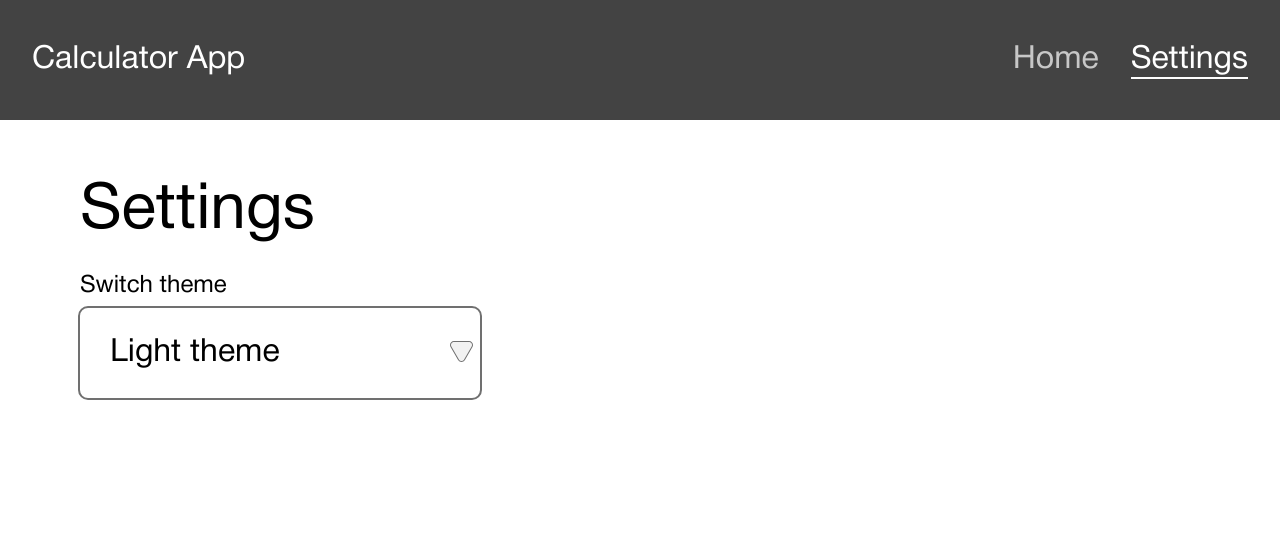
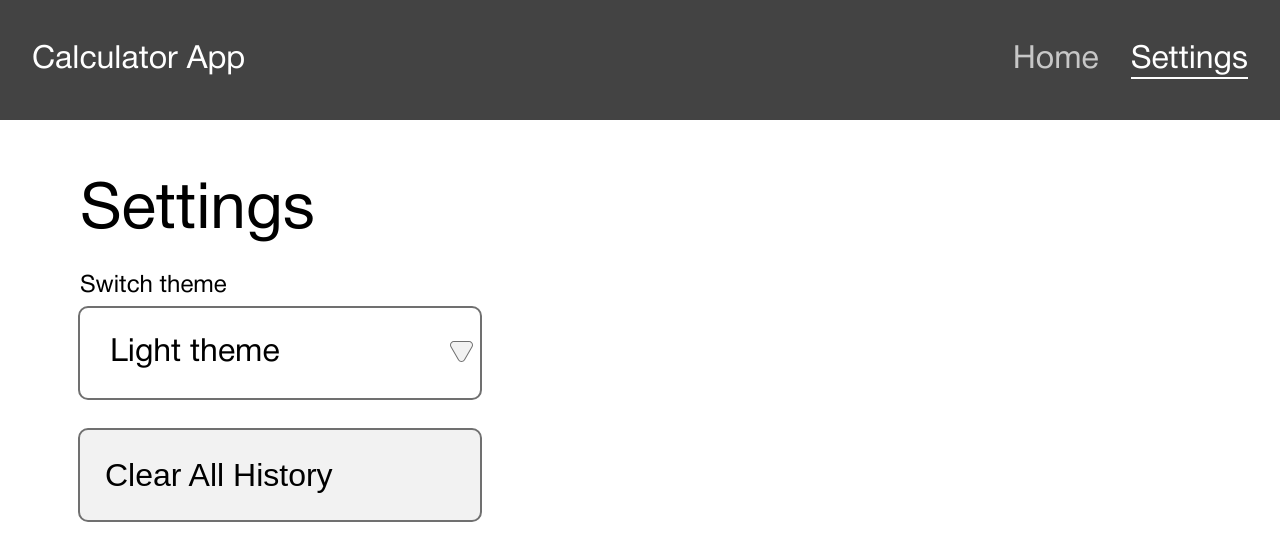
Before and after one commit to pooooz/education-task-calculator, a React (Create React App) app: page /settings in a window 1280 px wide. Shown: the top 560 px of the page. Built offline with nearby package versions, Linux system fonts and the light colour scheme.

Commit message:
Feat: added styled clear history button

```diff
--- a/src/pages/Settings/index.jsx
+++ b/src/pages/Settings/index.jsx
@@ -1,12 +1,13 @@
 import React from 'react';
 
 import { ThemeSwitcher } from 'containers/ThemeSwitcher';
-import { SettingHeading, SettingsContainer } from './styled';
+import { SettingHeading, SettingsContainer, ClearButton } from './styled';
 
 const Settings = () => (
   <SettingsContainer>
     <SettingHeading>Settings</SettingHeading>
     <ThemeSwitcher />
+    <ClearButton type="button">Clear all history</ClearButton>
   </SettingsContainer>
 );
 
--- a/src/pages/Settings/styled.js
+++ b/src/pages/Settings/styled.js
@@ -9,3 +9,29 @@ export const SettingHeading = styled.h1`
   font-weight: 400;
   font-size: 64px;
 `;
+
+export const ClearButton = styled.button`
+  cursor: pointer;
+  width: 400px;
+  height: 90px;
+  margin: 32px 0 0 0;
+  padding: 0 0 0 25px;
+  text-transform: capitalize;
+  background-color: ${({ theme }) => theme.colors.clearButton};
+  border: none;
+  outline: 2px solid ${({ theme }) => theme.colors.border};
+  border-radius: 8px;
+  color: ${({ theme }) => theme.colors.text};
+  font-size: 32px;
+  text-align: left;
+  transition: filter 300ms ease-out;
+
+  &:hover {
+    filter: brightness(90%);
+  }
+
+  &:active {
+    outline: 3px solid ${({ theme }) => theme.colors.border};
+    filter: brightness(75%);
+  }
+`;
--- a/src/theme.js
+++ b/src/theme.js
@@ -5,6 +5,7 @@ export const light = {
   background: '#FFFFFF',
   border: '#707070',
   button: '#F2F2F2',
+  clearButton: '#F2F2F2',
 };
 
 export const dark = {
@@ -14,6 +15,7 @@ export const dark = {
   background: '#242424',
   border: '#707070',
   button: '#F2F2F2',
+  clearButton: '#f85149',
 };
 
 export const colors = {
```
